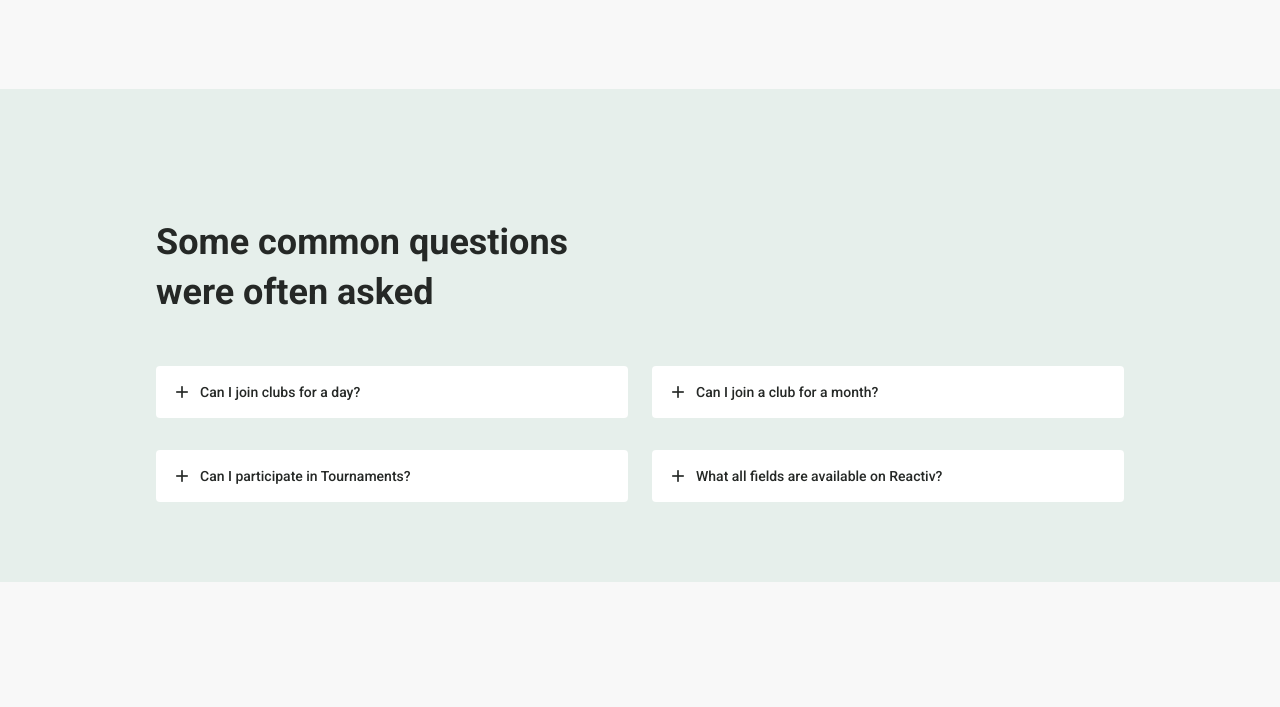
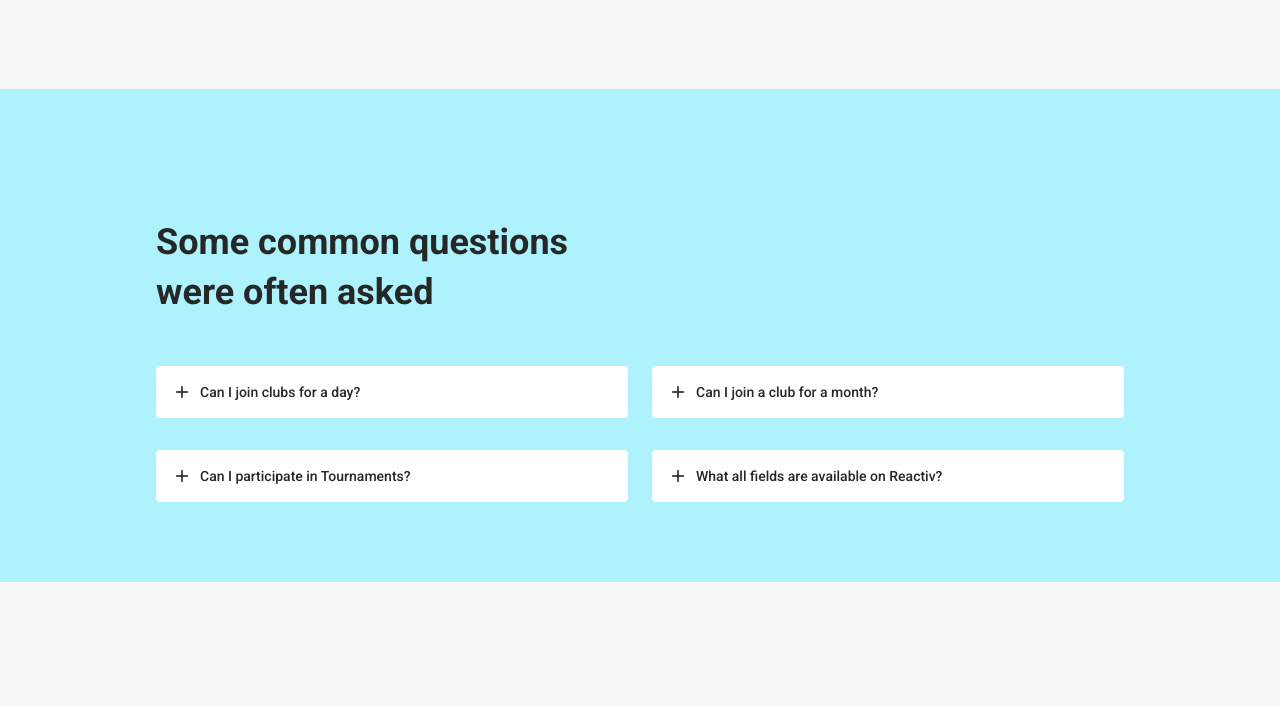
Before and after one commit to re-activ/Landing-Page, a plain HTML site: page index.html in a window 1280 px wide. Shown: the part 1149-1856 px from the top of the page. Drawn offline with nearby package versions, Linux system fonts and the light colour scheme; a web font is replaced by a local one.

Commit message:
Update styles.css

```diff
--- a/assets/css/styles.css
+++ b/assets/css/styles.css
@@ -11,7 +11,7 @@
   --first-color: #000000;
   --first-color-alt: #5d5d5d;
   --first-color-light: hsl(var(--hue), 24%, 66%);
-  --first-color-lighten: hsl(var(--hue), 24%, 92%);
+  --first-color-lighten: #ADF2FC;
   --title-color: hsl(var(--hue), 4%, 15%);
   --text-color: hsl(var(--hue), 4%, 35%);
   --text-color-light: hsl(var(--hue), 4%, 55%);
```
